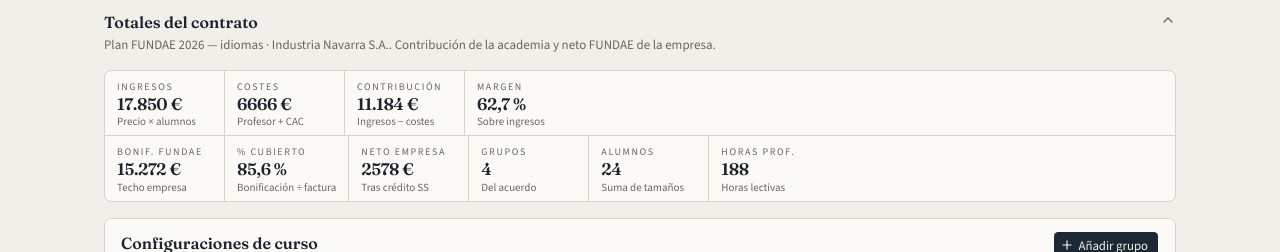
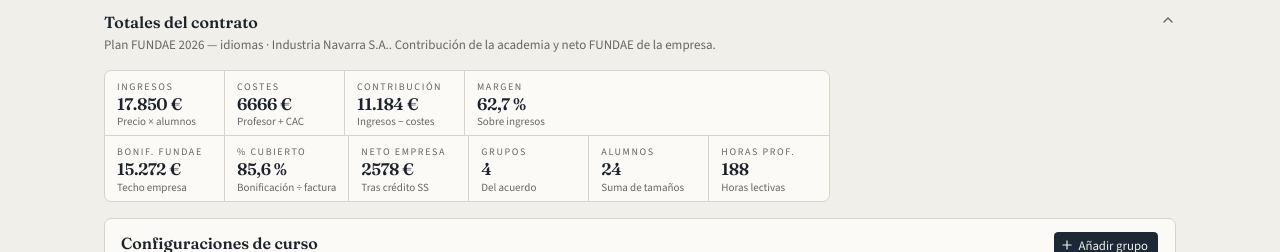
Before and after one commit to ricdevs/calculadora-rentabilidad-cursos, a React (Vite) app: page / in a window 1280 px wide. Shown: the part 214-466 px from the top of the page. Built offline with nearby package versions, Linux system fonts and the light colour scheme.

Commit message:
Keep the totals strip only as wide as its stats
The KPI panel no longer stretches across the page; it sizes to the
figures so the layout stays compact.

Co-authored-by: ric.loria.r <ric.loria.r@gmail.com>

```diff
--- a/src/components/SummaryCards.tsx
+++ b/src/components/SummaryCards.tsx
@@ -95,7 +95,7 @@ export function SummaryCards({ totals }: { totals: PortfolioTotals }) {
   ]
 
   return (
-    <div className="overflow-hidden rounded-lg border border-border bg-card">
+    <div className="w-fit max-w-full overflow-hidden rounded-lg border border-border bg-card">
       <div className="flex flex-wrap divide-x divide-border">
         {academy.map((stat) => (
           <StatCell key={stat.label} {...stat} />
```
